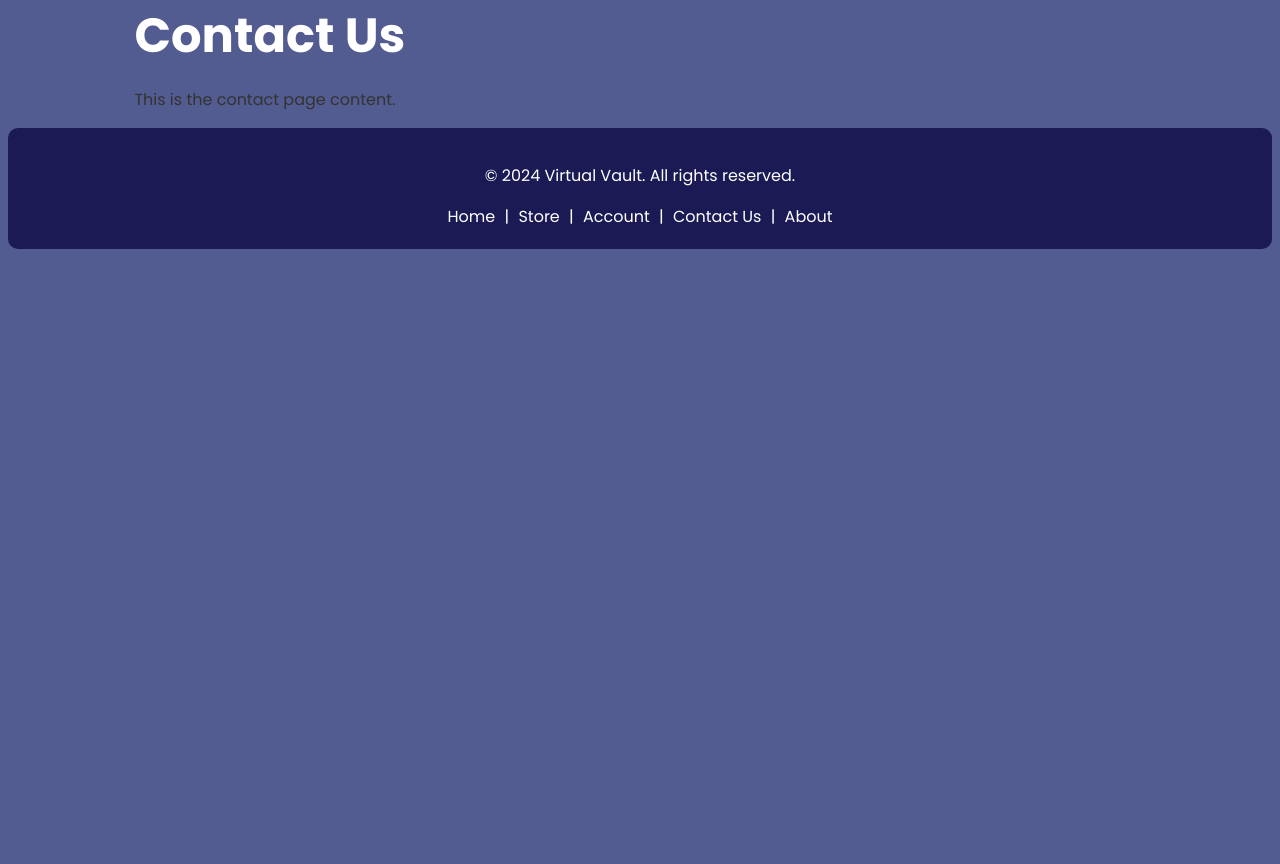
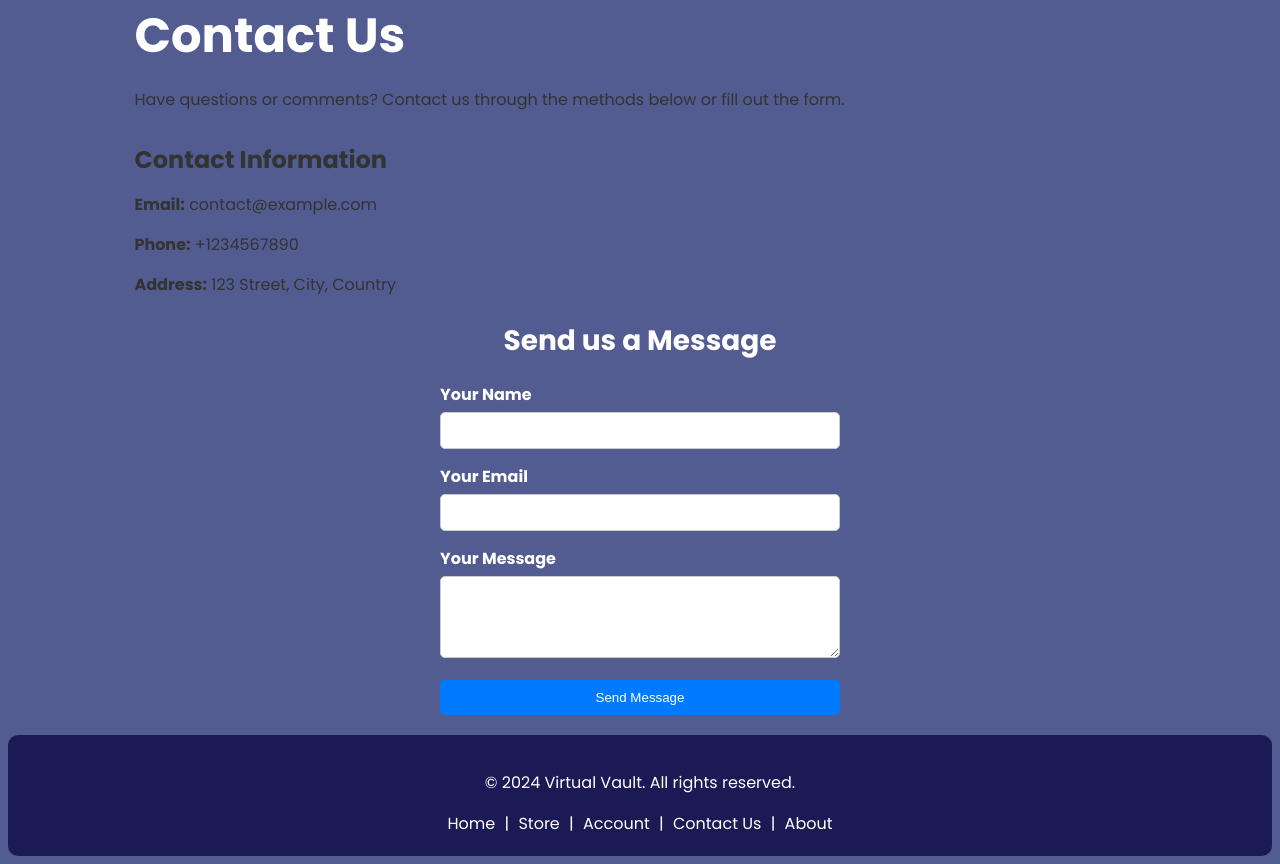
Before and after one commit to d3rpp-dev/bse202, a Flask app: page /contact in a window 1280 px wide. Shown: the part 118-982 px from the top of the page. Before the commit the page ends 367 px from the top, so only its background shows below. Run offline with Flask 3, Linux system fonts and the light colour scheme.

Commit message:
update to contact and about pages

```diff
--- /dev/null
+++ b/src/bse202/static/contact.css
@@ -0,0 +1,70 @@
+/* Contact form styles */
+.contact-form {
+    text-align: center; /* Center-align form elements */
+    max-width: 400px;
+    margin: 0 auto 20px; /* Center the form horizontally and add margin at the bottom */
+}
+
+.contact-form h2 {
+    font-size: 28px;
+    font-weight: bold;
+    margin-bottom: 20px;
+    color: #fff;
+}
+
+.contact-form div {
+    margin-bottom: 15px;
+    text-align: left; /* Left-align labels and inputs */
+}
+
+.contact-form label {
+    display: block;
+    font-weight: bold;
+    margin-bottom: 5px;
+    color: #fff;
+}
+
+.contact-form input,
+.contact-form textarea {
+    width: 100%;
+    padding: 10px;
+    border: 1px solid #ccc;
+    border-radius: 5px;
+    box-sizing: border-box;
+}
+
+.contact-form textarea {
+    resize: vertical; /* Allow textarea to resize vertically */
+}
+
+.contact-form button {
+    width: 100%;
+    padding: 10px;
+    background-color: #007bff;
+    color: #fff;
+    border: none;
+    border-radius: 5px;
+    cursor: pointer;
+    transition: background-color 0.3s ease;
+}
+
+.contact-form button:hover {
+    background-color: #0056b3;
+}
+
+.contact-info {
+    text-align: left;
+    margin-top: 30px;
+}
+
+.contact-info h2 {
+    font-size: 24px;
+    font-weight: bold;
+    margin-bottom: 10px;
+    color: #333;
+}
+
+.contact-info p {
+    margin-bottom: 5px;
+    color: #333;
+}
--- a/src/bse202/templates/views/contact.html
+++ b/src/bse202/templates/views/contact.html
@@ -5,14 +5,40 @@
     <meta charset="UTF-8">
     <meta name="viewport" content="width=device-width, initial-scale=1.0">
     <title>Contact</title>
-    <link rel="stylesheet" type="text/css" href="{{ url_for('static', filename='styles.css') }}">
+    <link rel="stylesheet" type="text/css" href="{{ url_for('static', filename='contact.css') }}">
     <!-- Include Google Fonts for Poppins -->
     <link href="https://fonts.googleapis.com/css2?family=Poppins:wght@400;500;600;700&display=swap" rel="stylesheet">
 </head>
 <body>
     <div class="content container">
         <h1>Contact Us</h1>
-        <p>This is the contact page content.</p>
+        <p>Have questions or comments? Contact us through the methods below or fill out the form.</p>
+
+        <div class="contact-info">
+            <h2>Contact Information</h2>
+            <p><strong>Email:</strong> contact@example.com</p>
+            <p><strong>Phone:</strong> +1234567890</p>
+            <p><strong>Address:</strong> 123 Street, City, Country</p>
+        </div>
+
+        <div class="contact-form">
+            <form action="#" method="POST">
+                <h2>Send us a Message</h2>
+                <div>
+                    <label for="name">Your Name</label>
+                    <input type="text" id="name" name="name" required>
+                </div>
+                <div>
+                    <label for="email">Your Email</label>
+                    <input type="email" id="email" name="email" required>
+                </div>
+                <div>
+                    <label for="message">Your Message</label>
+                    <textarea id="message" name="message" rows="4" required></textarea>
+                </div>
+                <button type="submit">Send Message</button>
+            </form>
+        </div>
     </div>
     {% include 'elements/footer.html' %}
 </body>
```
Also changed, not shown: src/bse202/templates/views/about.html (+32 -1 lines).
